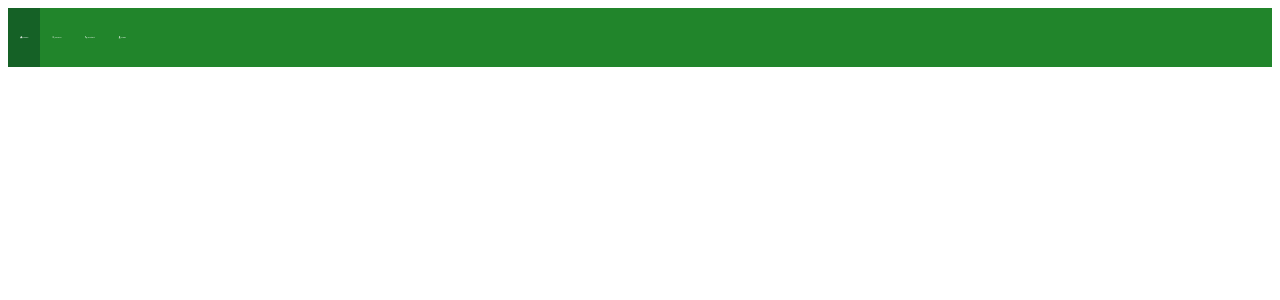
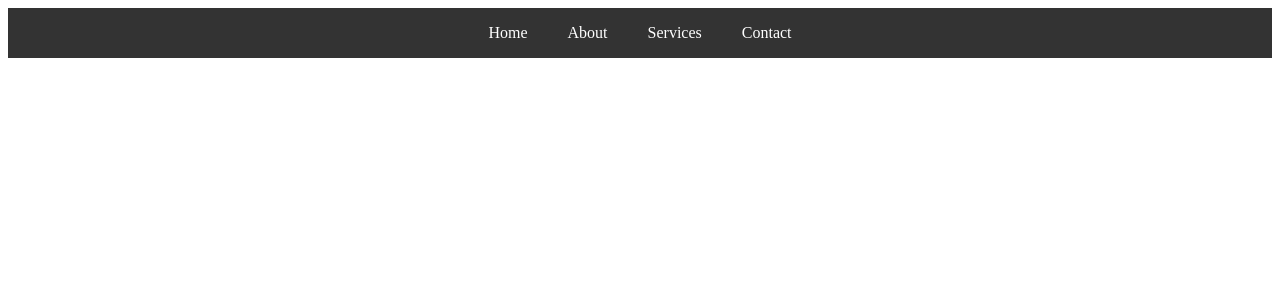
Before and after one commit to tristanhache/family-tree, a Flask app: page / in a window 1280 px wide. Shown: the top 300 px of the page. Run offline with Flask 2, Linux system fonts and the light colour scheme; some libraries are stand-ins or nearby versions; some web fonts are replaced.

Commit message:
Update index.html and main.css

```diff
--- a/static/css/main.css
+++ b/static/css/main.css
@@ -0,0 +1,28 @@
+nav {
+    background-color: #333;
+    height: 50px;
+  }
+
+  nav ul {
+    list-style: none;
+    margin: 0;
+    padding: 0;
+    display: flex;
+    justify-content: center;
+    align-items: center;
+    height: 100%;
+  }
+
+  nav ul li {
+    margin: 0 10px;
+  }
+
+  nav ul li a {
+    color: #fff;
+    text-decoration: none;
+    padding: 10px;
+  }
+
+  nav ul li a:hover {
+    background-color: #555;
+  }
--- a/templates/index.html
+++ b/templates/index.html
@@ -9,52 +9,14 @@
     <script src="https://kit.fontawesome.com/feeefe9188.js" crossorigin="anonymous"></script>
     <link rel="stylesheet" href="https://use.typekit.net/xyo4hwt.css">
 </head>
-<style>
-    body {
-      font-family: "filmotype-ace", sans-serif;
-      font-style: normal;
-      font-weight: 400;
-      font-size: 28px;
-      line-height: 35px;
-      display: flex;
-      align-items: center;
-    }
-
-    .navbar {
-      width: 100%;
-      background-color: #21852b;
-      overflow: auto;
-    }
-
-    .navbar a {
-      float: left;
-      padding: 12px;
-      color: rgb(255, 255, 255);
-      text-decoration: none;
-      font-size: 2px;
-    }
-
-    .navbar a:hover {
-      background-color: #0d4408;
-    }
-
-    .active {
-      background-color: #156126;
-    }
-
-    @media screen and (max-width: 500px) {
-      .navbar a {
-        float: none;
-        display: block;
-      }
-    }
-    </style>
 <body>
-    <div class="navbar">
-        <a class="active" href="#"><i class="fa fa-fw fa-home"></i> Home</a>
-        <a href="#"><i class="fa-solid fa-magnifying-glass"></i> Search</a>
-        <a href="#"><i class="fa-solid fa-phone"></i> Contact</a>
-        <a href="#"><i class="fa-solid fa-user"></i> Login</a>
-      </div>
+  <nav>
+    <ul>
+      <li><a href="#">Home</a></li>
+      <li><a href="#">About</a></li>
+      <li><a href="#">Services</a></li>
+      <li><a href="#">Contact</a></li>
+    </ul>
+  </nav>
 </body>
 </html>
```
